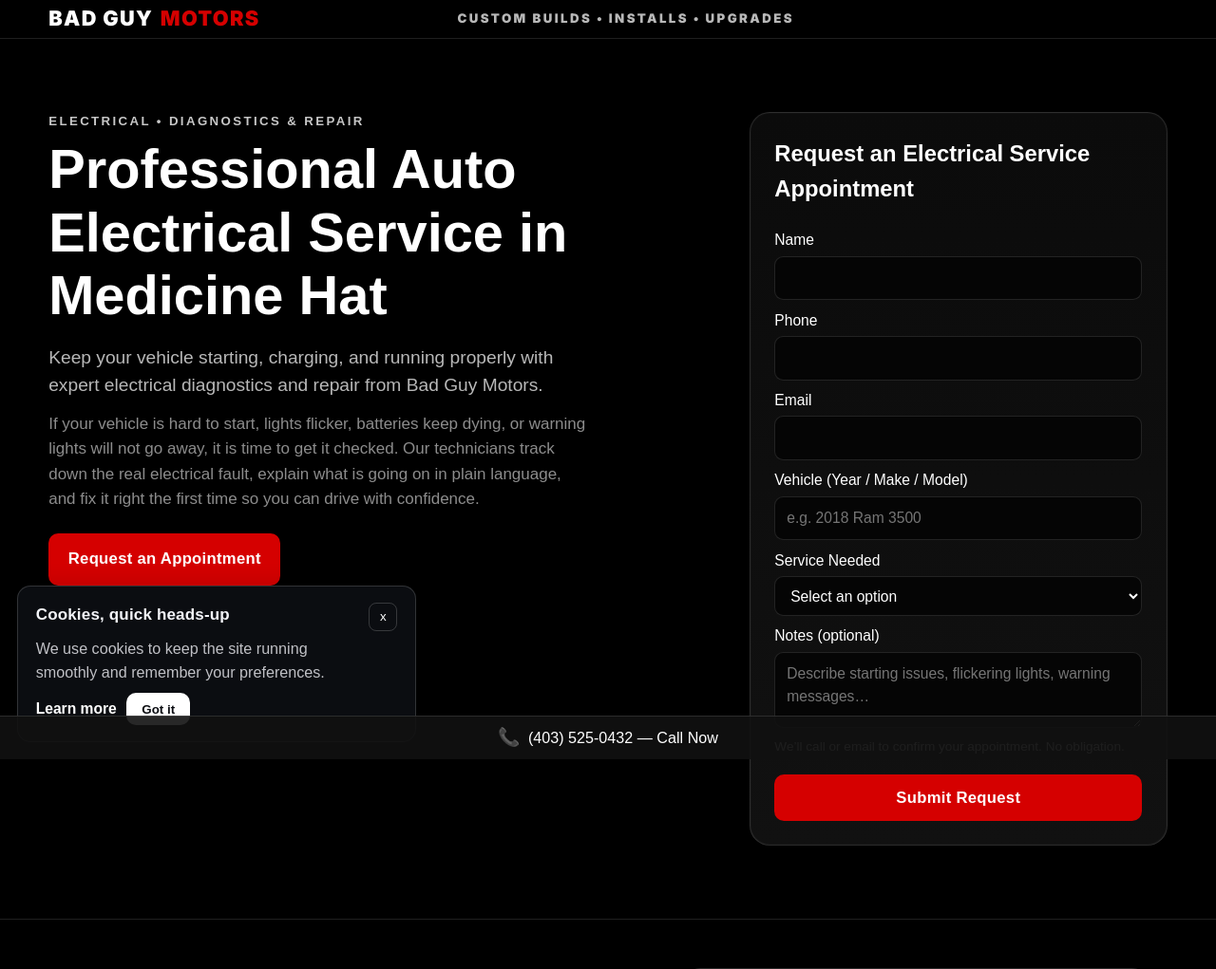
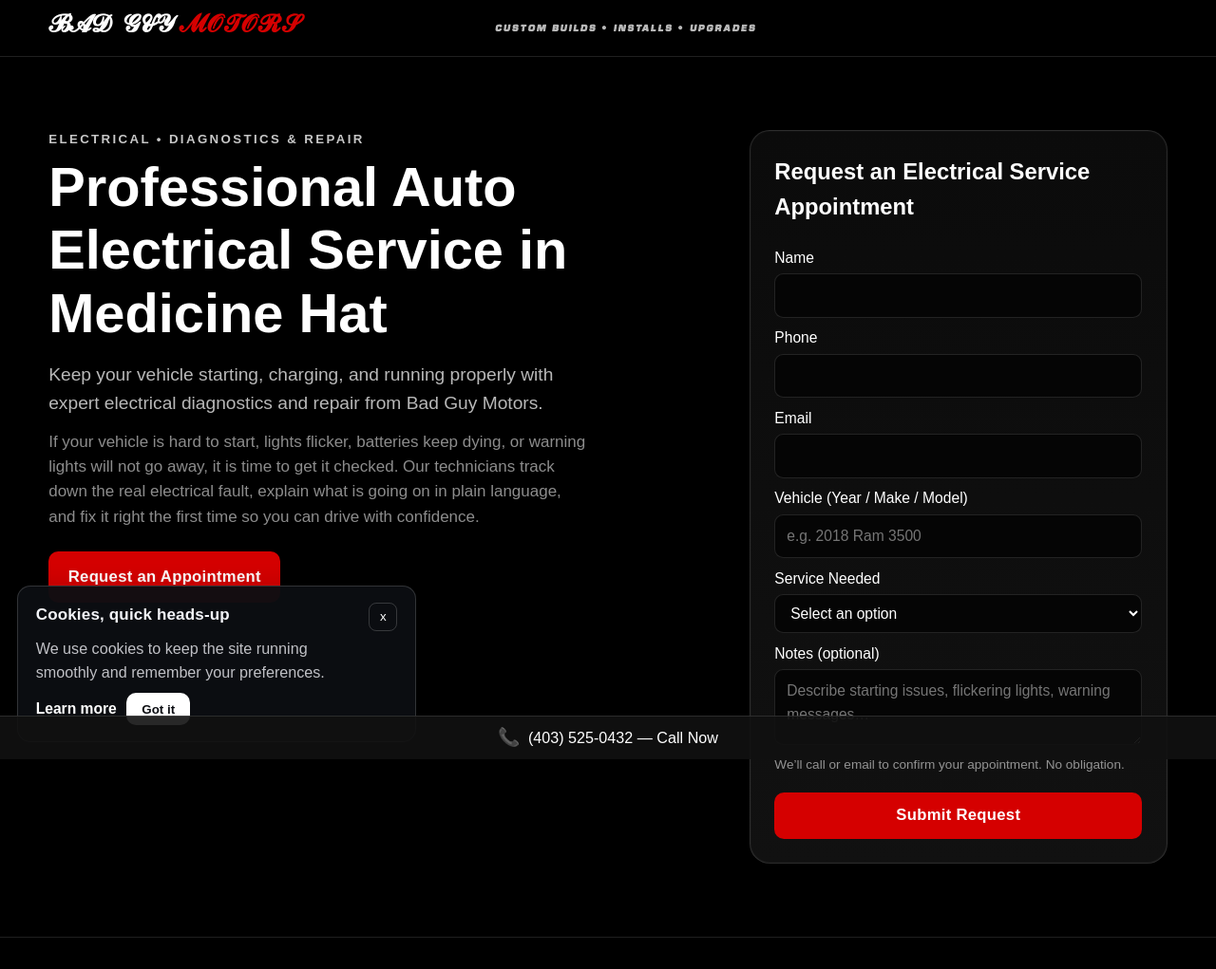
Before and after one commit to rcc00n/bgm_crm, a Django app: template templates/client/electrical_work.html in a window 1280 px wide. Shown: the top 1021 px of the page at 95% size. Run offline with Django 5.2, Linux system fonts and the light colour scheme; the template is opened without the code that fills it: most values are stand-ins (such as "Sample title", 1, 10 or a date in 2020); parts of the project's set-up code (start-up, migrations or seed data) failed here and were passed over.

Commit message:
Font sizes and more

```diff
--- a/static/css/topbar-products.css
+++ b/static/css/topbar-products.css
@@ -1,7 +1,28 @@
 /* Unified topbar styling to match the reference header. */
+@font-face{
+  font-family:"Diesel";
+  src:url("../fonts/Diesel.ttf") format("truetype");
+  font-display:swap;
+}
+
+@font-face{
+  font-family:"Ford";
+  src:url("../fonts/Ford.ttf") format("truetype");
+  font-display:swap;
+}
+
 :root{
-  --topbar-font: "Inter", "Segoe UI", system-ui, -apple-system, BlinkMacSystemFont, "Roboto", Arial, sans-serif;
+  --topbar-nav-font: "Diesel", "Inter", "Segoe UI", system-ui, -apple-system, BlinkMacSystemFont, "Roboto", Arial, sans-serif;
+  --topbar-brand-font: "Ford", "Diesel", "Inter", "Segoe UI", system-ui, -apple-system, BlinkMacSystemFont, "Roboto", Arial, sans-serif;
+  --topbar-font: var(--topbar-nav-font);
   --topbar-red: #d50000;
+  --topbar-brand-size: clamp(1.25rem, 2.1vw, 1.7rem);
+  --topbar-brand-weight: 400;
+  --topbar-brand-letter-spacing: 0;
+  --topbar-brand-transform: none;
+  --topbar-nav-size: .95rem;
+  --topbar-nav-size-desktop: 1.05rem;
+  --topbar-padding-y-desktop: .95rem;
 }
 
 body .site-header{
@@ -20,10 +41,18 @@ body .site-header__inner{
 body .site-header .brand,
 body .site-header .brand__logo,
 body .site-header .brand__logo .brand__word,
-body .site-header .brand__word,
+body .site-header .brand__word{
+  font-family: var(--topbar-brand-font) !important;
+  font-style: normal !important;
+}
+
 body .site-header nav a,
+body .site-header nav .btn,
+body .site-header nav .btn--ghost,
+body .site-header .brand__tagline,
+body .site-header .belt,
 body .site-header .badge{
-  font-family: var(--topbar-font) !important;
+  font-family: var(--topbar-nav-font) !important;
   font-style: normal !important;
 }
 
@@ -41,16 +70,16 @@ body .site-header .brand__logo{
   align-items: center !important;
   gap: .45rem !important;
   line-height: 1 !important;
-  font-weight: 900 !important;
-  letter-spacing: .08em !important;
-  font-size: clamp(1.1rem, 1.7vw, 1.45rem) !important;
-  text-transform: uppercase !important;
+  font-weight: var(--topbar-brand-weight) !important;
+  letter-spacing: var(--topbar-brand-letter-spacing) !important;
+  font-size: var(--topbar-brand-size) !important;
+  text-transform: var(--topbar-brand-transform) !important;
 }
 
 body .site-header .brand__word{
-  font-weight: 900 !important;
+  font-weight: inherit !important;
   line-height: 1 !important;
-  text-transform: uppercase !important;
+  text-transform: inherit !important;
 }
 
 body .site-header .brand__word--white{ color: #fff !important; }
@@ -58,7 +87,6 @@ body .site-header .brand__word--red{ color: var(--topbar-red) !important; }
 
 body .site-header .brand__tagline,
 body .site-header .belt{
-  font-family: var(--topbar-font) !important;
   font-weight: 800 !important;
   font-size: .78rem !important;
   letter-spacing: .18em !important;
@@ -76,9 +104,8 @@ body .site-header .belt{
 body .site-header nav a,
 body .site-header nav .btn,
 body .site-header nav .btn--ghost{
-  font-family: var(--topbar-font) !important;
   font-weight: 700 !important;
-  font-size: .9rem !important;
+  font-size: var(--topbar-nav-size) !important;
   letter-spacing: .04em !important;
   line-height: 1.1 !important;
   text-transform: none !important;
@@ -113,7 +140,7 @@ body .site-header .badge{
     align-items: center !important;
     justify-content: space-between !important;
     gap: 1.4rem !important;
-    padding: .55rem 0 !important;
+    padding-block: var(--topbar-padding-y-desktop) !important;
   }
 
   body .site-header nav{
@@ -128,6 +155,7 @@ body .site-header .badge{
 
   body .site-header nav a{
     padding: .2rem 0 !important;
+    font-size: var(--topbar-nav-size-desktop) !important;
   }
 
   body .site-header__toggle{
```
